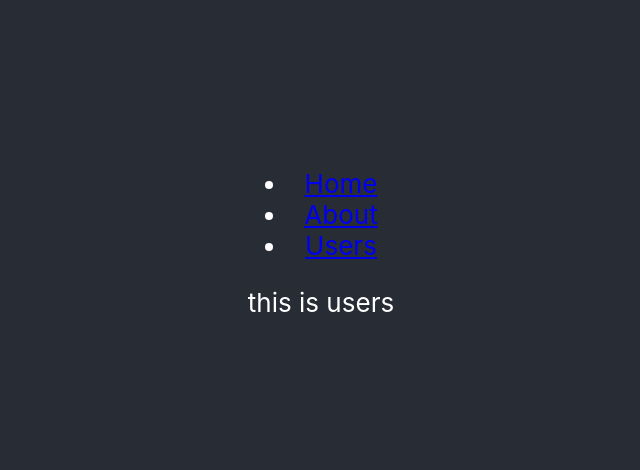
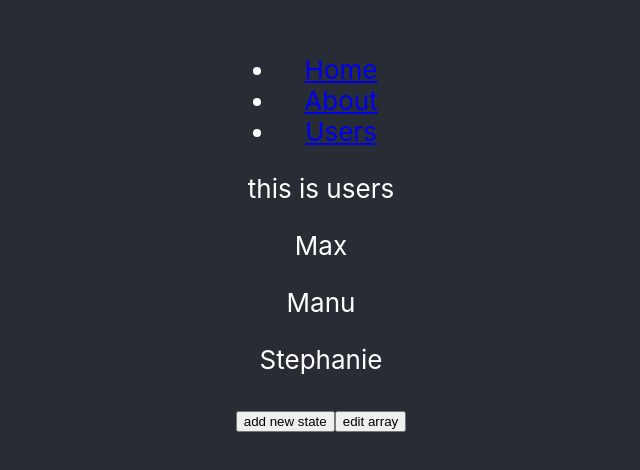
Before and after one commit to bryce0516/jquery-with-react, a React (Create React App) app: page /users in a window 1280 px wide. Shown: the part 170-640 px from the top of the page, without its empty margins (319-959 px from the left). Built offline with nearby package versions, Linux system fonts and the light colour scheme.

Commit message:
집에서 연습

```diff
--- a/src/components/About.js
+++ b/src/components/About.js
@@ -1,7 +1,14 @@
-import React, { useEffect } from "react";
+import React, { useEffect,useState } from "react";
 
 const About = () => {
-
+  const [state, setState] = useState({
+    persons: [
+      { name: 'Max', age: 28 },
+      { name: 'Manu', age: 29 },
+      { name: 'Stephanie', age: 26 }
+    ],
+    otherState: 'some'
+  })
   useEffect(() => {
     func()
   }, [])
--- a/src/components/Users.js
+++ b/src/components/Users.js
@@ -1,6 +1,40 @@
+import React ,{ useState } from 'react'
+
 const Users = () => {
+  const [state, setState] = useState({
+    persons: [
+      { name: 'Max', age: 28 },
+      { name: 'Manu', age: 29 },
+      { name: 'Stephanie', age: 26 }
+    ],
+    otherState: 'some'
+  })
+  console.log(state.persons)
+  const handleAdd = () => {
+    setState({
+      ...state,
+      persons:[...state.persons, {name:'Jerry', age: 31}]
+    })
+  }
+  const handleEdit = (idx) => {
+
+    setState({
+      ...state,
+      persons:[...state.persons, {...state.persons[idx], old:'thisis hold'}]
+    })
+  }
   return (
-    <div>this is users</div>
+    <>
+      <div>this is users</div>
+      {state.persons.map((data, index) => {
+        console.log('in map', data, index)
+        return <p key={index}>{data.name}</p>
+      })}
+      <button onClick={handleAdd}>add new state</button>
+      <button onClick={() => handleEdit(1)}>edit array</button>
+    </>
+
+
    );
 }
 
```
